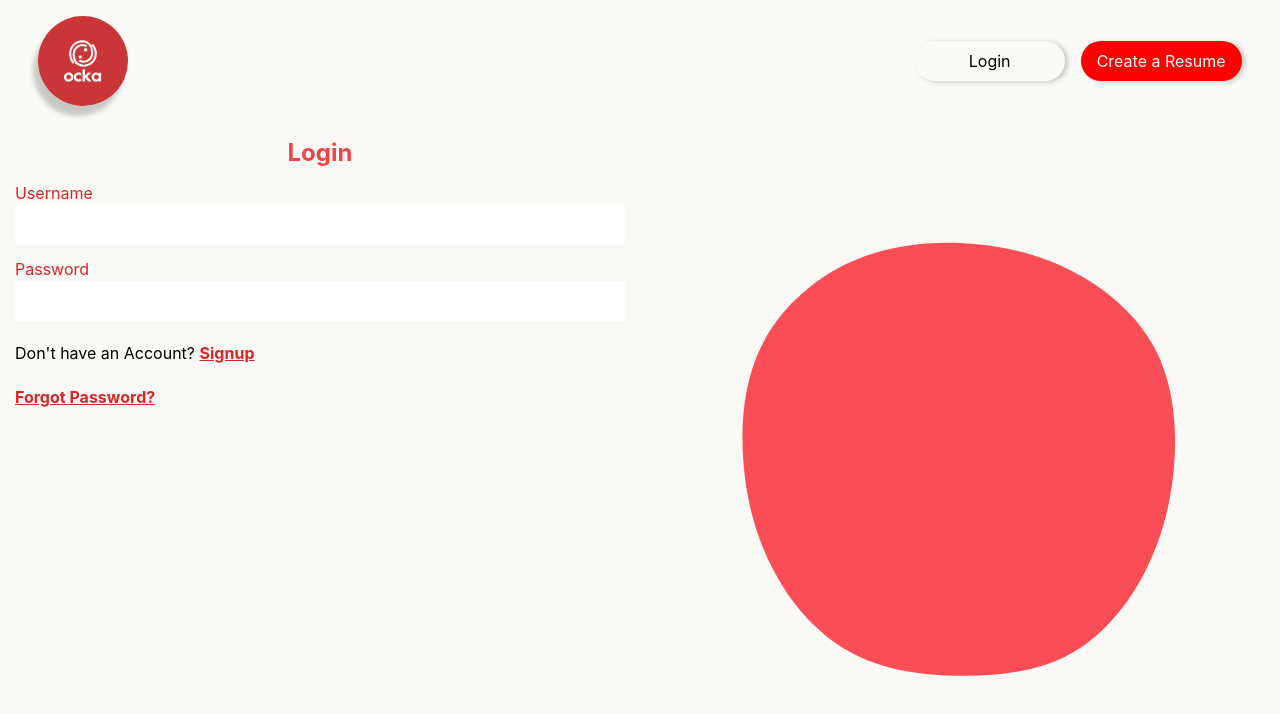
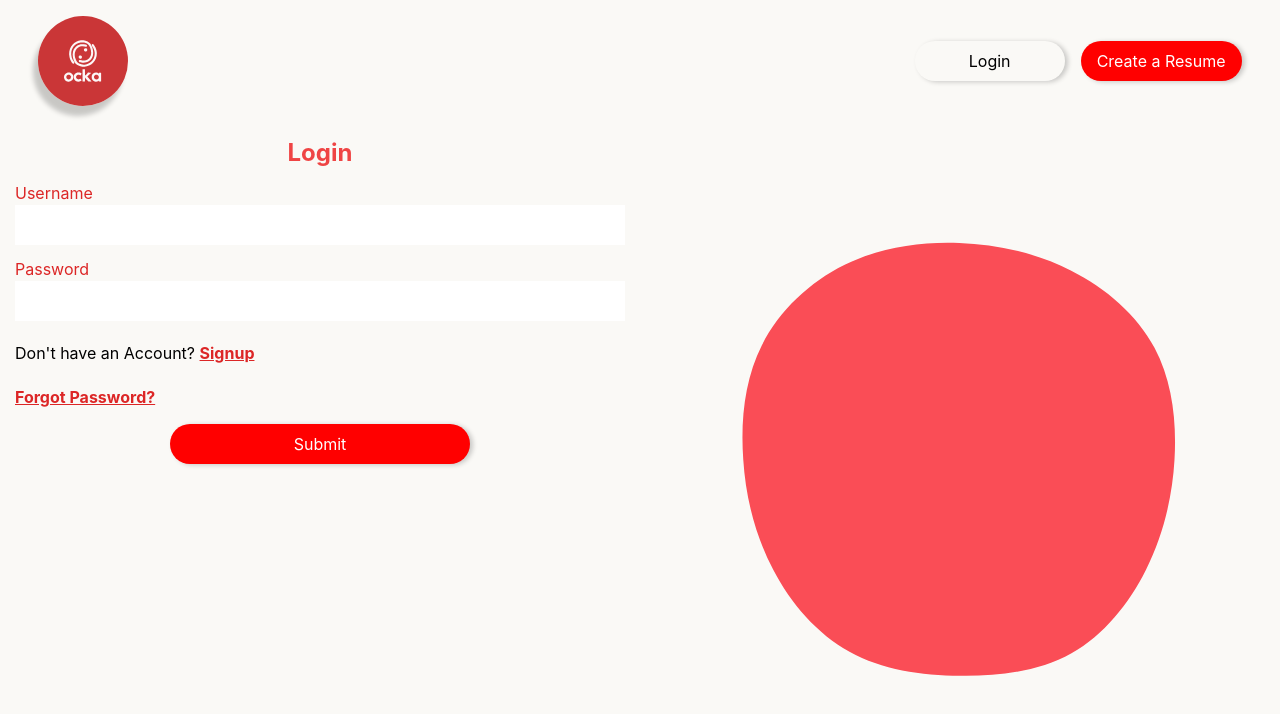
Before and after one commit to Pythonwithsean/Ocka, a Next.js app: page /login in a window 1280 px wide. Shown: the top 714 px of the page. Built offline with nearby package versions, Linux system fonts and the light colour scheme.

Commit message:
add login style

```diff
--- a/src/app/components/Form.tsx
+++ b/src/app/components/Form.tsx
@@ -1,17 +1,49 @@
 'use client';
+import { ChangeEvent, useState } from 'react';
 import '../styles/Form.css';
 import Navbar from './Navbar';
 
 export default function Form({ type }: { type: 'Login' | 'Signup' }) {
-  type loginformtype = {
-    username: string;
-    password: string;
-  };
-  type signupformtype = {
+  type detailsType = {
     email: string;
     username: string;
     password: string;
   };
+
+  type inputType = 'username' | 'password' | 'email';
+
+  function handleInput(
+    event: ChangeEvent<HTMLInputElement>,
+    inputType: inputType
+  ) {
+    switch (inputType) {
+      case 'email':
+        setDetails((prev) => ({
+          ...prev,
+          email: event.target.value,
+        }));
+
+        break;
+      case 'password':
+        setDetails((prev) => ({
+          ...prev,
+          password: event.target.value,
+        }));
+        break;
+      case 'username':
+        setDetails((prev) => ({
+          ...prev,
+          username: event.target.value,
+        }));
+        break;
+    }
+  }
+
+  const [details, setDetails] = useState<detailsType>({
+    username: '',
+    password: '',
+    email: '',
+  });
 
   return (
     <div className="Container">
@@ -37,7 +69,11 @@ export default function Form({ type }: { type: 'Login' | 'Signup' }) {
               type="email"
               name="email"
               id="email"
-              className=" p-2 text-center"
+              className=" p-2 "
+              value={details.email}
+              onChange={(e) => {
+                handleInput(e, 'email');
+              }}
             />
           ) : (
             ''
@@ -45,7 +81,17 @@ export default function Form({ type }: { type: 'Login' | 'Signup' }) {
           <label htmlFor="username" className="pt-3 text-red-600">
             Username
           </label>
-          <input type="text" name="username" id="username" className=" p-2" />
+          <input
+            type="text"
+            name="username"
+            id="username"
+            key={'username'}
+            className="p-2"
+            value={details.username}
+            onChange={(e) => {
+              handleInput(e, 'username');
+            }}
+          />
           <label htmlFor="password" className="pt-3 text-red-600">
             Password
           </label>
@@ -54,6 +100,10 @@ export default function Form({ type }: { type: 'Login' | 'Signup' }) {
             name="password"
             id="password"
             className=" p-2"
+            value={details.password}
+            onChange={(e) => {
+              handleInput(e, 'password');
+            }}
           />
           {type === 'Login' ? (
             <p className=" mt-5">
@@ -87,6 +137,9 @@ export default function Form({ type }: { type: 'Login' | 'Signup' }) {
           ) : (
             ''
           )}
+          <button type="button" className="create-cv-button">
+            Submit
+          </button>
         </form>
       </div>
     </div>
--- a/src/app/styles/Form.css
+++ b/src/app/styles/Form.css
@@ -28,6 +28,29 @@
 	flex-wrap: wrap;
 	flex-direction: row-reverse;
 }
+.create-cv-button {
+  height: 100%;
+  width: 100%;
+	max-height: 40px;
+	margin: 15px auto 0 auto;
+  max-width:300px;
+  color: #000;
+  border-radius: 30px;
+  cursor: pointer;
+  box-shadow: 3px 1px 5px rgba(0, 0, 0, 0.2);
+  transition: all 0.2s ease;
+}
+
+
+.create-cv-button{
+  background-color: red;
+  color:white;
+}
+
+.create-cv-button:hover{
+  background-color: #000;
+}
+
 
 .blob-form {
 	width: 100%;
```
